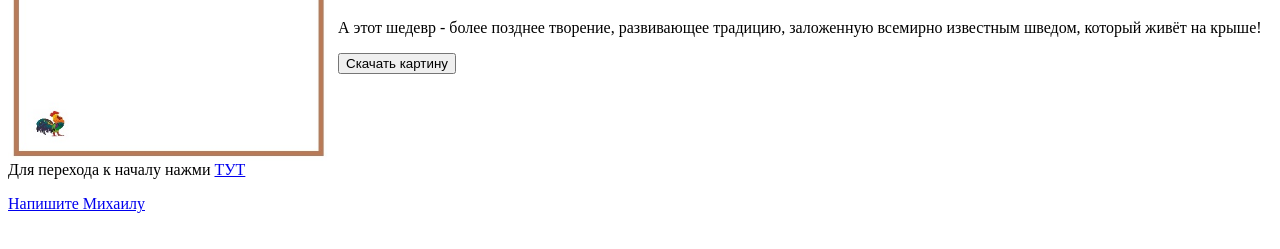
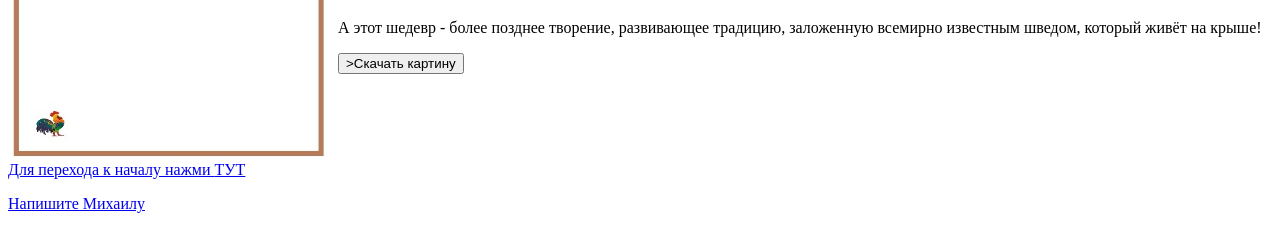
Before and after one commit to Student01mkb009/misiteblock, a plain HTML site: page catalog.html in a window 1280 px wide. Shown: the part 221-470 px from the top of the page. Drawn offline with Linux system fonts and the light colour scheme.

Commit message:
Update catalog.html

```diff
--- a/catalog.html
+++ b/catalog.html
@@ -40,10 +40,8 @@
     <img src="pictures/Lonesome rooster.jpg" alt="Очень одинокий петух" style="width: 320px; float:left; margin-right:10px;"/>
     <h1>Очень одинокий петух</h1>
     <p>А этот шедевр - более позднее творение, развивающее традицию, заложенную всемирно известным шведом, который живёт на крыше!</p>
+    <a href="pictures/Lonesome rooster.jpg" download><button>>Скачать картину</button</a>
 </div>
-<form>
-    <input type="button" value="Скачать картину" onClick="window.location.href='pictures/Lonesome rooster.jpg'" />
-</form>
 <div style="clear:left">
     <p>Для перехода к началу нажми <a href="index.html" target="_blank"> ТУТ </a></p>
     <p><a href="mailto:mkukin.spb@gmail.com" >Haпишитe Михаилу</a> </p>
```
